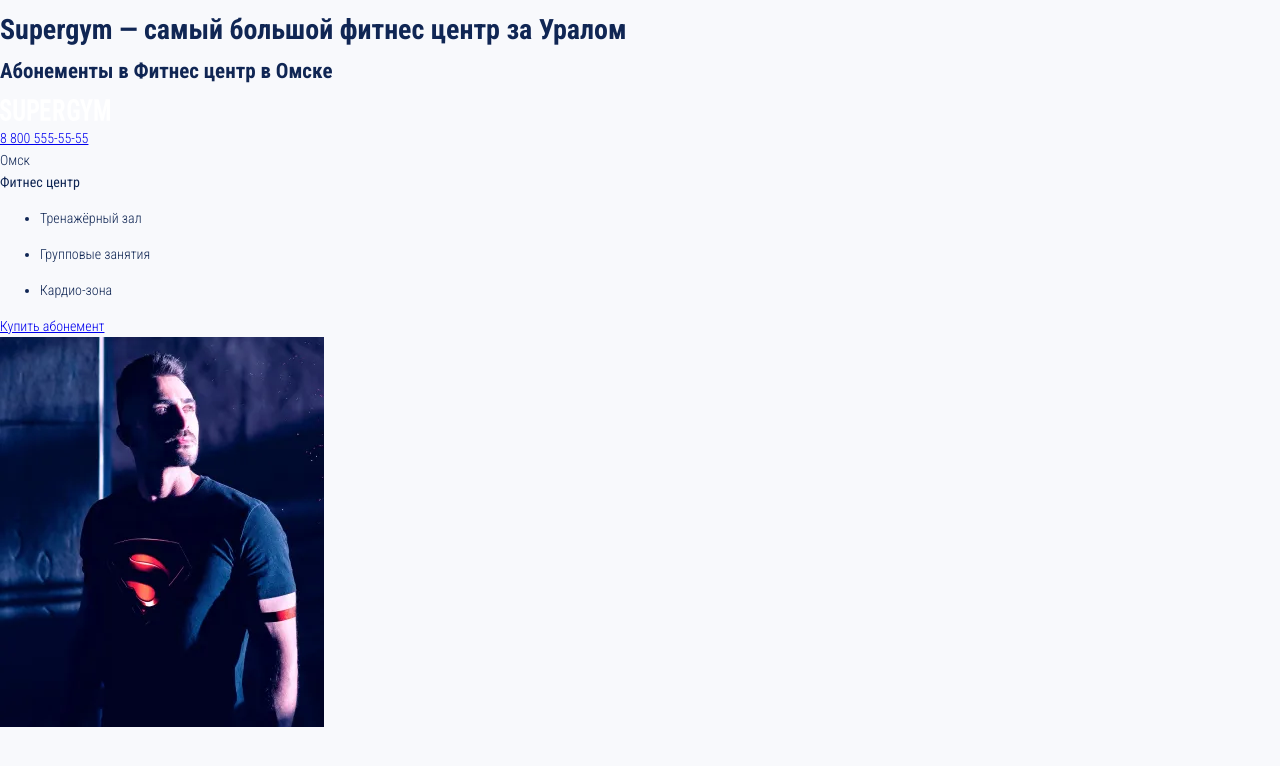
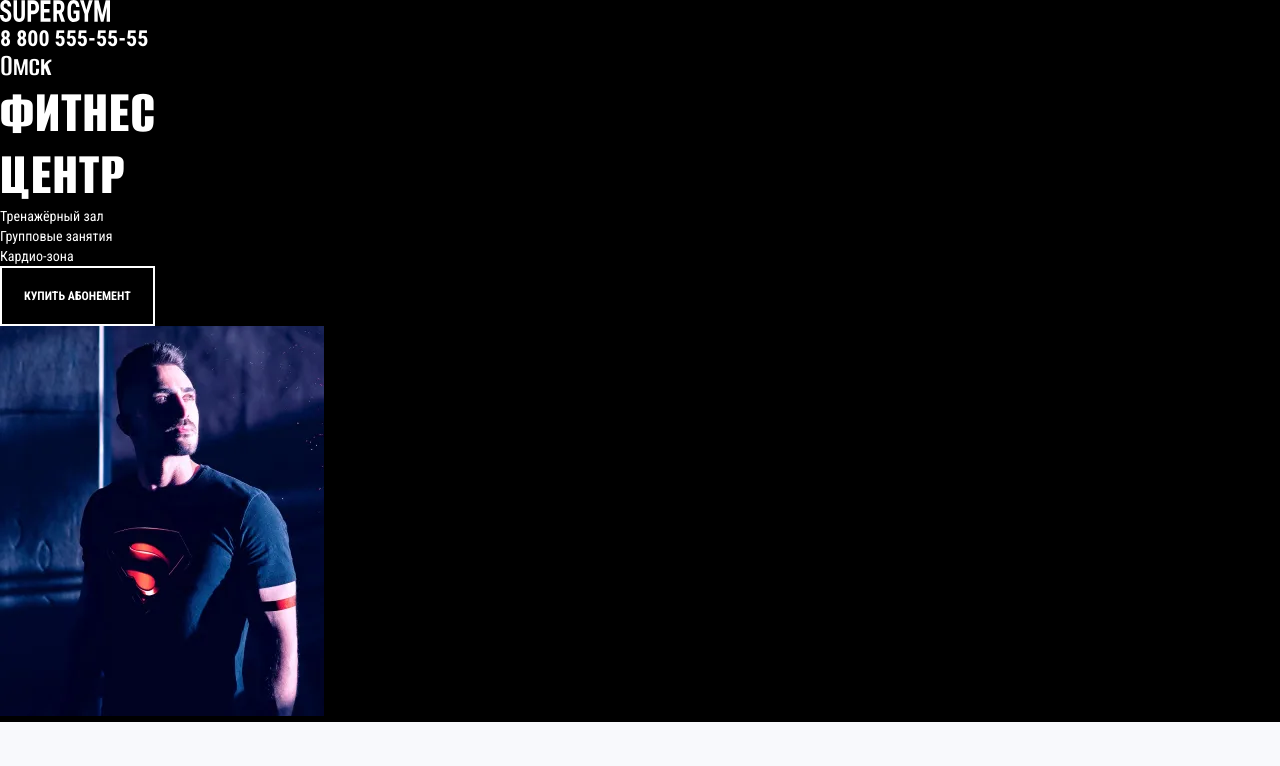
Before and after one commit to rychagoff/htmlacademy-supergym, a website built with Vite: page source/index.html in a window 1280 px wide. Built offline with nearby package versions, Linux system fonts and the light colour scheme.

Commit message:
Прописал текстовые и базовые стили

```diff
--- a/source/index.html
+++ b/source/index.html
@@ -47,16 +47,16 @@
             <div class="hero__text">
               <span class="hero__city">Омск</span>
               <div class="hero__info">
-                <strong>Фитнес центр</strong>
+                <strong>Фитнес<span class="custom-br"></span>центр</strong>
                 <ul class="hero__list">
                   <li class="hero__item">
-                    <p>Тренажёрный зал</p>
+                    <span>Тренажёрный зал</span>
                   </li>
                   <li class="hero__item">
-                    <p>Групповые занятия</p>
+                    <span>Групповые занятия</span>
                   </li>
                   <li class="hero__item">
-                    <p>Кардио-зона</p>
+                    <span>Кардио-зона</span>
                   </li>
                 </ul>
               </div>
--- /dev/null
+++ b/source/sass/blocks/button.scss
@@ -0,0 +1,14 @@
+.button {
+  display: inline-flex;
+  font-size: 12px;
+  line-height: 12px;
+  font-weight: 700;
+  text-transform: uppercase;
+  text-decoration: none;
+  border: 2px solid $white-color;
+
+  &--light {
+    padding: 22px;
+    color: $white-color;
+  }
+}
--- /dev/null
+++ b/source/sass/blocks/header.scss
@@ -0,0 +1,9 @@
+.header__phone a {
+  display: block;
+  font-family: $secondary-font;
+  font-size: 22px;
+  line-height: 22px;
+  font-weight: 700;
+  text-decoration: none;
+  color: $white-color;
+}
--- /dev/null
+++ b/source/sass/blocks/hero.scss
@@ -0,0 +1,32 @@
+.hero {
+  background: #000000;
+}
+
+.hero__text {
+  color: $white-color;
+}
+
+.hero__city {
+  display: block;
+  font-family: $primary-font;
+  font-size: 32px;
+  line-height: 32px;
+  font-weight: 600;
+}
+
+.hero__info strong {
+  display: block;
+  font-family: $primary-font;
+  font-size: 62px;
+  line-height: 62px;
+  font-weight: 800;
+  letter-spacing: 1px;
+  text-transform: uppercase;
+}
+
+.hero__list {
+  @include reset-list;
+
+  line-height: 20px;
+  font-weight: 400;
+}
--- a/source/sass/style.scss
+++ b/source/sass/style.scss
@@ -2,6 +2,13 @@
 // ---------------------------------
 
 @import "vendor/normalize";
+@import "vendor/fonts";
 @import "vendor/variables";
-@import "vendor/fonts";
+@import "vendor/mixins";
 @import "vendor/global";
+
+// Blocks
+// ---------------------------------
+@import "blocks/button";
+@import "blocks/header";
+@import "blocks/hero";
--- a/source/sass/vendor/global.scss
+++ b/source/sass/vendor/global.scss
@@ -21,3 +21,20 @@ img {
   height: auto;
   object-fit: contain;
 }
+
+.custom-br {
+  display: block;
+}
+
+.visually-hidden {
+  position: absolute;
+  width: 1px;
+  height: 1px;
+  margin: -1px;
+  border: 0;
+  padding: 0;
+  white-space: nowrap;
+  clip-path: inset(100%);
+  clip: rect(0 0 0 0);
+  overflow: hidden;
+}
--- /dev/null
+++ b/source/sass/vendor/mixins.scss
@@ -0,0 +1,5 @@
+@mixin reset-list {
+  margin: 0;
+  padding: 0;
+  list-style: none;
+}
```
